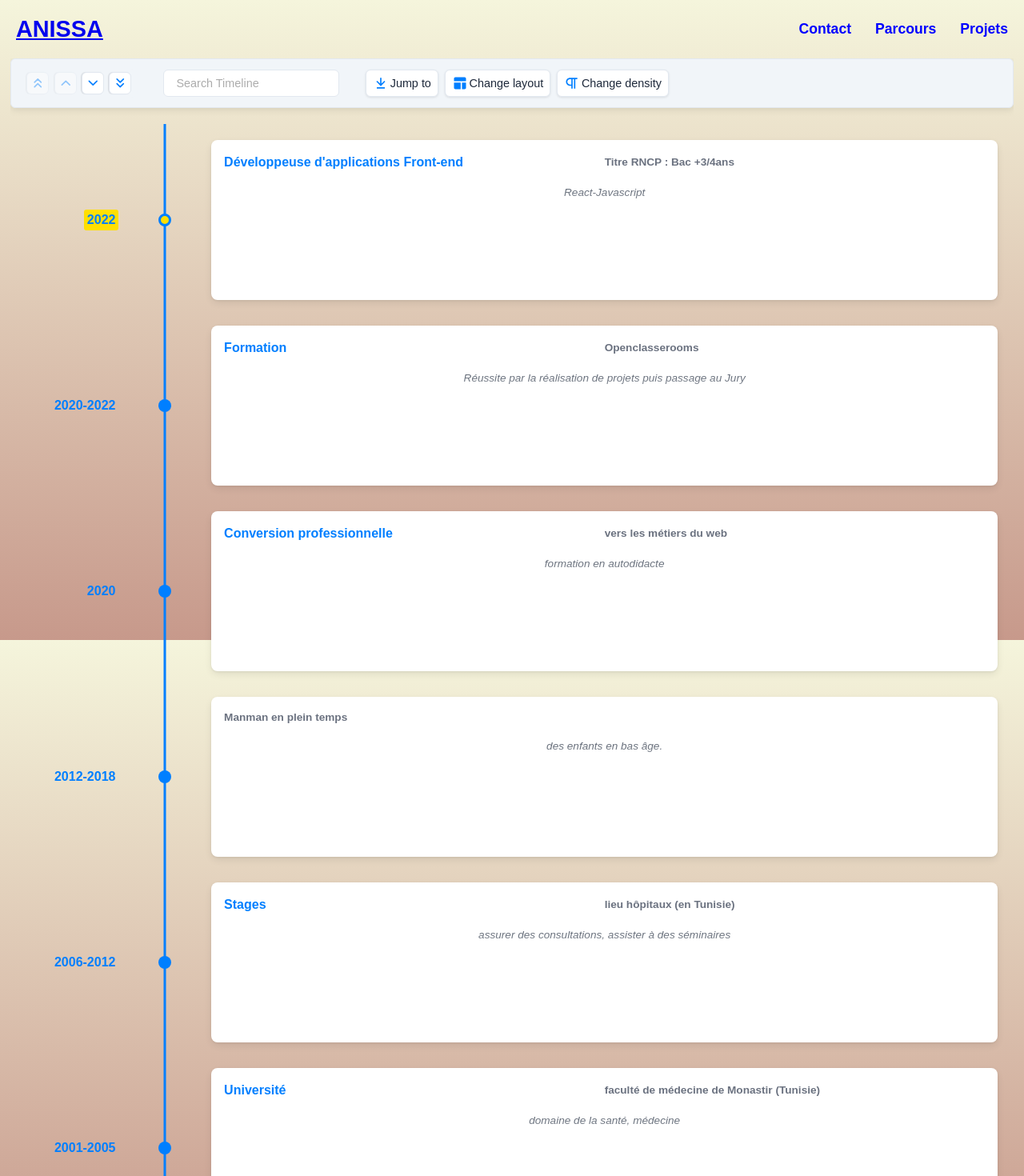
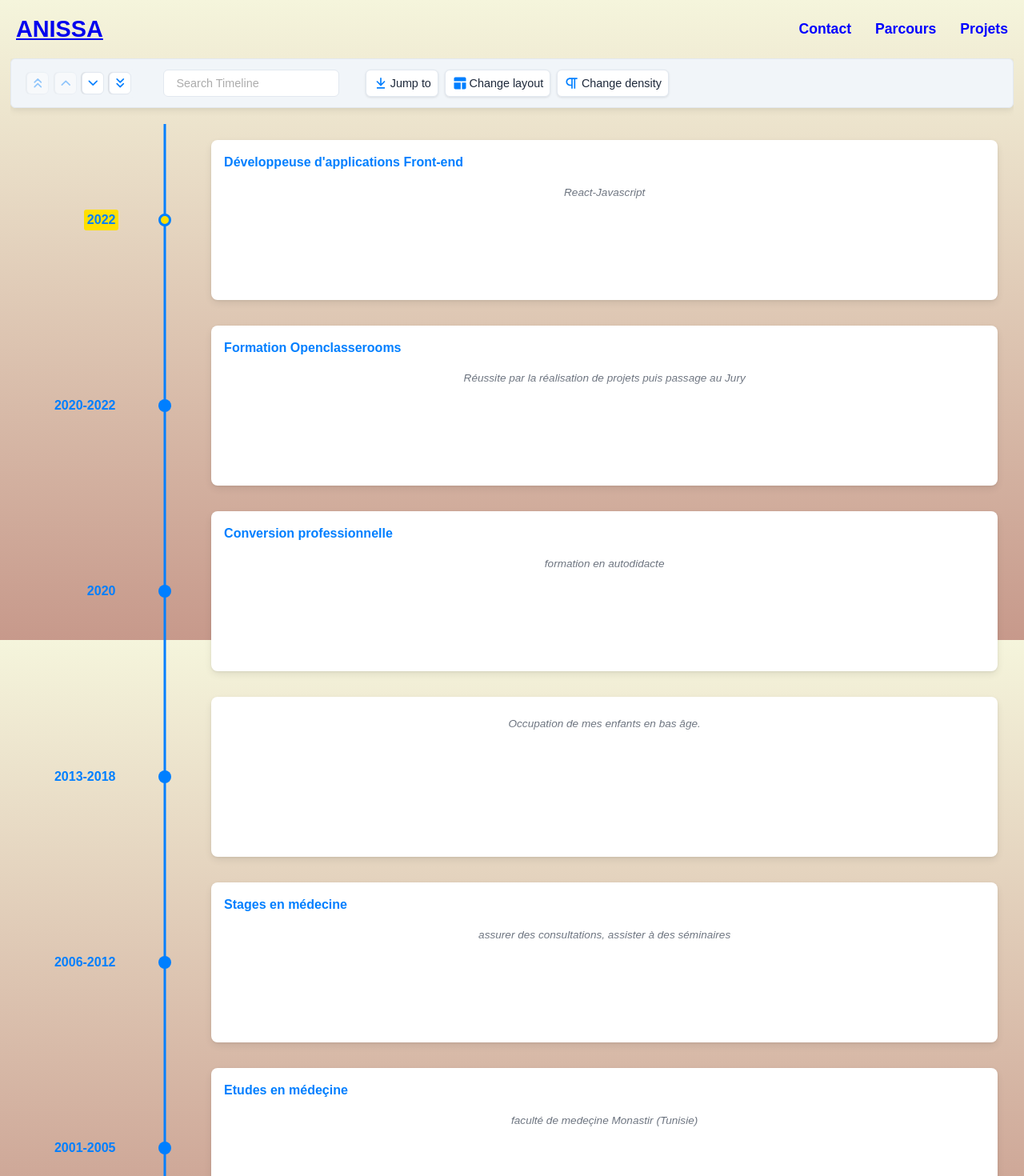
Before and after one commit to mintoug/portfolio, a React (Create React App) app: page /experience in a window 1280 px wide. Shown: the top 1470 px of the page at 80% size. Built offline with nearby package versions, Linux system fonts and the light colour scheme.

Commit message:
mise à jour du datas

```diff
--- a/src/assets/datas/data.js
+++ b/src/assets/datas/data.js
@@ -1,38 +1,32 @@
 export const items = [
 {
     title: "2022",
-     cardTitle: "Développeuse d'applications Front-end",
-     cardSubtitle:"Titre RNCP : Bac +3/4ans",
+    cardTitle: "Développeuse d'applications Front-end",
     cardDetailedText:"React-Javascript"
 }
 ,
 {
     title: "2020-2022",
-    cardTitle: "Formation",
-    cardSubtitle:" Openclasserooms",
+    cardTitle: "Formation Openclasserooms",
     cardDetailedText: "Réussite par la réalisation de projets puis passage au Jury"
 },
 {
     title: "2020",
     cardTitle: "Conversion professionnelle",
-    cardSubtitle:"vers les métiers du web",
     cardDetailedText: "formation en autodidacte"
 },
 {
-    title: "2012-2018",
-    cardSubtitle:"Manman en plein temps",
-    cardDetailedText: "des enfants en bas âge."
+    title: "2013-2018",
+    cardDetailedText: "Occupation de mes enfants en bas âge."
 },
 
 {   title:"2006-2012",
-    cardTitle: "Stages",
-    cardSubtitle:"lieu hôpitaux (en Tunisie)",
+    cardTitle: "Stages en médecine",
     cardDetailedText: "assurer des consultations, assister à des séminaires"
 },
-{    title: "2001-2005",
-    cardTitle: "Université",
-    cardSubtitle:"faculté de médecine de Monastir (Tunisie)",
-    cardDetailedText: "domaine de la santé, médecine"
+{   title: "2001-2005",
+    cardTitle: "Etudes en médeçine",
+    cardDetailedText: "faculté de medeçine Monastir (Tunisie)"
 },
 {  title: "2000",
    cardTitle: "Bac maths",
```
